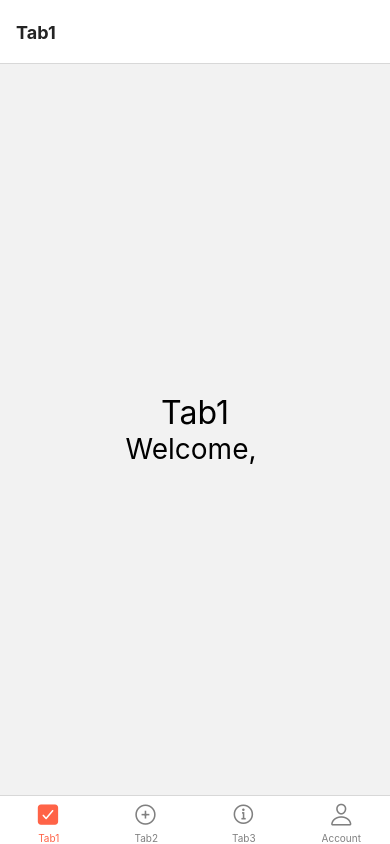
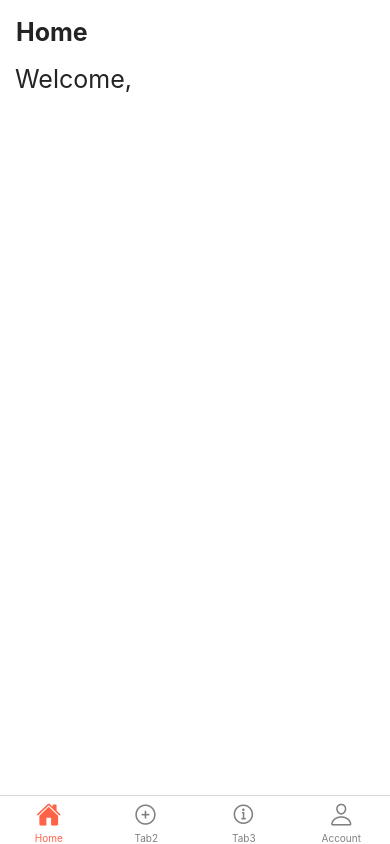
Before and after one commit to pruknil/vanilla-oven, a React Native app: screen /Account in a window 390 px wide. Both pictures are taken after a click on the button "Login". Built offline with nearby package versions, Linux system fonts and the light colour scheme.

Commit message:
modify theme

```diff
--- a/App.js
+++ b/App.js
@@ -5,7 +5,7 @@ import {createBottomTabNavigator} from '@react-navigation/bottom-tabs';
 import SignIn from './src/screens/SignIn';
 import SignUp from './src/screens/SignUp';
 import ForgotPassword from './src/screens/ForgotPassword';
-import Tab1 from './src/screens/tabs/Tab1';
+import Home from './src/screens/tabs/Home';
 import Tab2 from './src/screens/tabs/Tab2';
 import Tab3 from './src/screens/tabs/Tab3';
 import {Provider as AuthProvider} from './src/context/AuthContext.js';
@@ -58,10 +58,10 @@ function HomeFlow() {
                     let iconName;
 
                     switch (route.name) {
-                        case 'Tab1':
+                        case 'Home':
                             iconName = focused
-                                ? 'ios-checkbox'
-                                : 'ios-checkbox-outline';
+                                ? 'ios-home'
+                                : 'ios-home-outline';
                             break;
                         case 'Tab2':
                             iconName = focused
@@ -97,17 +97,18 @@ function HomeFlow() {
                  headerTitleStyle: {
                      fontWeight: "bold",
                      color: theme.colors.black,
-
+                     fontSize: 25,
                  },
                 headerStyle: {
                     backgroundColor: theme.colors.white,
                 },
+                headerShadowVisible: false,
                 backgroundColor: theme.colors.grey5,
                 animationEnabled: true,
                 headerTitleAlign: 'left',
             })}
             >
-            <Tab.Screen name="Tab1" component={Tab1} />
+            <Tab.Screen name="Home" component={Home} />
             <Tab.Screen name="Tab2" component={Tab2} />
             <Tab.Screen name="Tab3" component={Tab3} />
             <Tab.Screen name="Account" component={Account} options={{headerShown: true}} />
--- a/src/screens/tabs/Account.js
+++ b/src/screens/tabs/Account.js
@@ -15,12 +15,11 @@ const Account = ({navigation}) => {
 
     return (
         <ScrollView style={{...styles.master, backgroundColor: theme.colors.background}}>
-
-            <ListItem containerStyle={{ backgroundColor: theme.colors.grey5,borderRadius:10 }}>
-                <Avatar size={"medium"}
+            <ListItem containerStyle={{height: 70, backgroundColor: theme.colors.grey5,borderRadius:10 }}>
+                <Avatar size={55}
                     rounded
                     source={{ uri: 'https://randomuser.me/api/portraits/men/33.jpg' }}
-                    avatarStyle={{ borderWidth: 2, borderColor: theme.colors.grey2, }}
+                    avatarStyle={{ borderWidth: 3, borderColor: theme.colors.grey2, }}
                 />
                 <ListItem.Content>
                     <ListItem.Title style={{ color: theme.colors.black, fontWeight: 'bold' }}>
@@ -67,7 +66,7 @@ const styles = StyleSheet.create({
         //alignItems: 'center',
         alignSelf: 'stretch',
        // textAlign: 'center',
-        paddingHorizontal: 5,
+        paddingHorizontal: 15,
     },
     header: {
         fontSize: 32,
--- /dev/null
+++ b/src/screens/tabs/Home.js
@@ -0,0 +1,31 @@
+import React, {useContext, useEffect} from 'react';
+import {View, Text, StyleSheet, ScrollView} from 'react-native';
+import {Context as AuthContext} from '../../context/AuthContext';
+import {Avatar, Button, ListItem} from "@rneui/base";
+import {useTheme} from "@rneui/themed";
+
+const Home = ({navigation}) => {
+    const {state} = useContext(AuthContext);
+    const { theme } = useTheme();
+    useEffect(() => {
+
+    }, []);
+
+    return (
+        <ScrollView style={{...styles.master, backgroundColor: theme.colors.background}}>
+            <Text style={{fontSize: 25, color: theme.colors.black}}>Welcome, {state.email}</Text>
+        </ScrollView>
+    );
+};
+
+const styles = StyleSheet.create({
+    master: {
+        flex: 1,
+        alignSelf: 'stretch',
+        paddingHorizontal: 15,
+    },
+    header: {
+        fontSize: 32,
+    },
+});
+export default Home;
--- a/src/screens/tabs/Tab1.js
+++ /dev/null
@@ -1,27 +0,0 @@
-import React, {useContext} from 'react';
-import {View, Text, StyleSheet} from 'react-native';
-import {Context as AuthContext} from '../../context/AuthContext';
-
-const Tab1 = ({navigation}) => {
-    const {state} = useContext(AuthContext);
-
-    return (
-        <View style={styles.master}>
-            <Text style={styles.header}>Tab1</Text>
-            <Text style={{fontSize: 28}}>Welcome, {state.email}</Text>
-        </View>
-    );
-};
-
-const styles = StyleSheet.create({
-    master: {
-        flex: 1,
-        justifyContent: 'center',
-        alignItems: 'center',
-    },
-    header: {
-        fontSize: 32,
-    },
-});
-
-export default Tab1;
```
